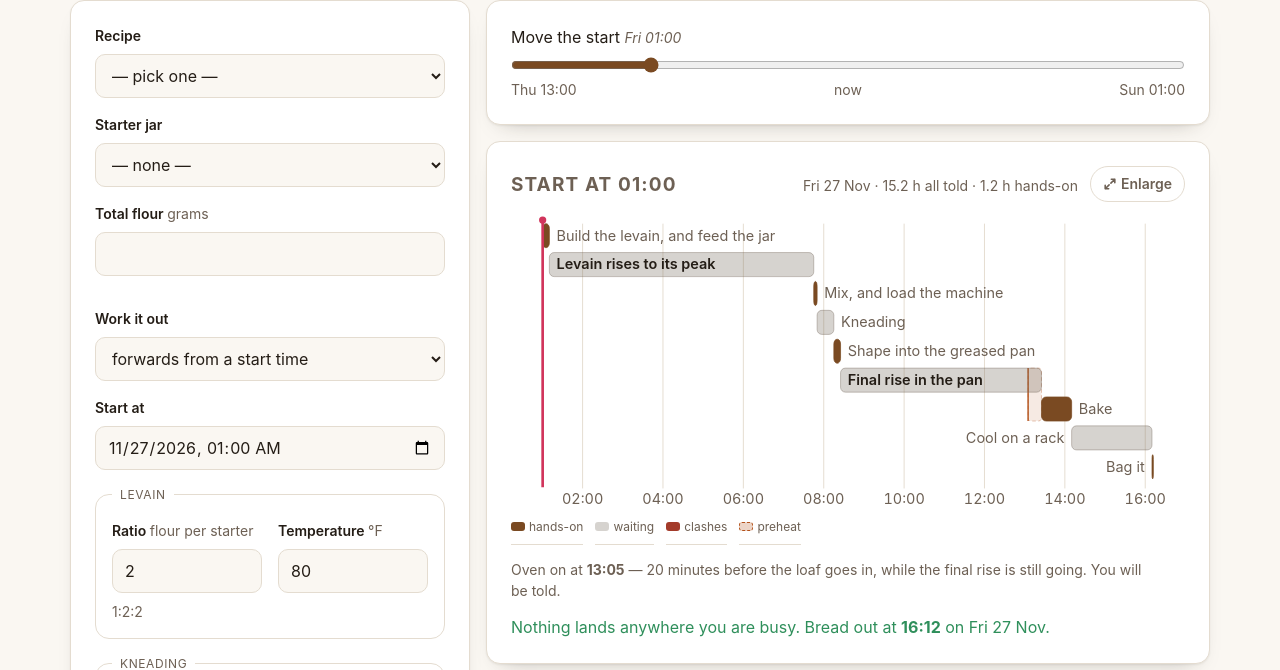
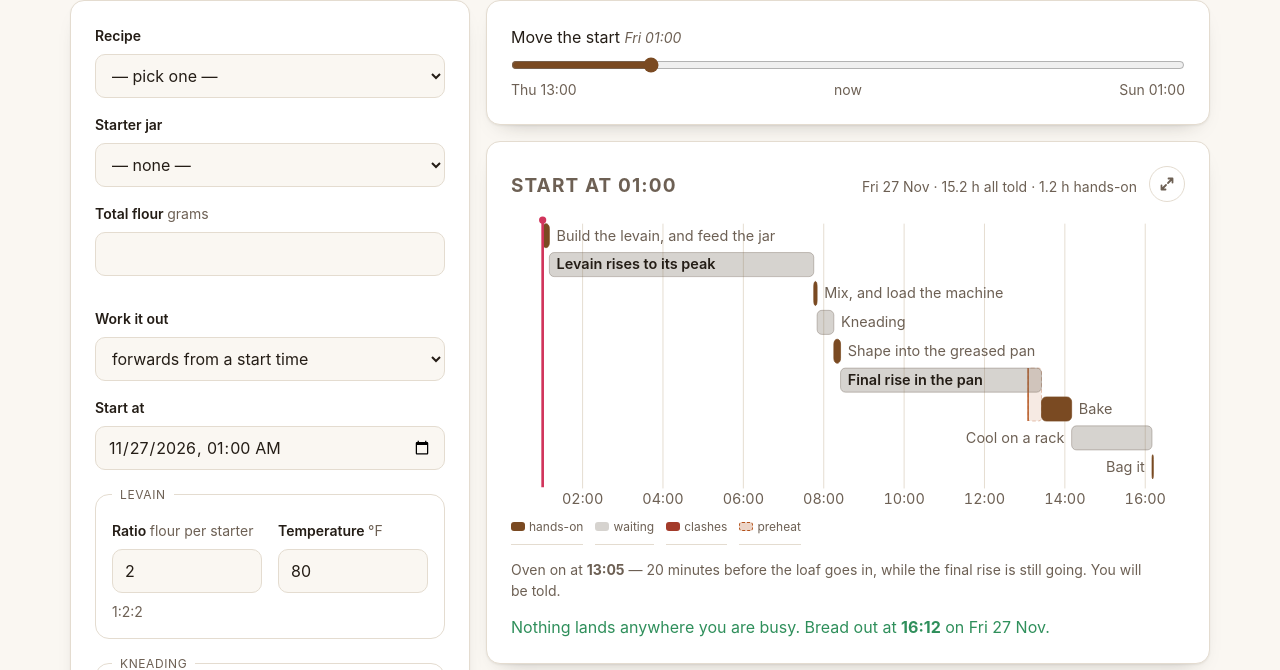
Before and after one commit to scottmclesly/zakvaska, a FastAPI app: page /plan in a window 1280 px wide. Shown: the part 195-865 px from the top of the page. Run offline with FastAPI, Linux system fonts and the light colour scheme; data that the repository does not hold is empty.

Commit message:
Charts: the enlarge button is an icon, with its name as the tooltip
Co-Authored-By: Claude Fable 5.2 <noreply@anthropic.com>

```diff
--- a/app/static/css/app.css
+++ b/app/static/css/app.css
@@ -3648,12 +3648,12 @@ table.data tfoot td { background: var(--paper); font-weight: 650; border-bottom:
 .chart-zoom {
   display: inline-flex;
   align-items: center;
-  gap: var(--s-1);
-  min-height: var(--tap-sm);
-  padding: 0 var(--s-3);
+  justify-content: center;
+  /* Just the icon, in a round button big enough for a thumb. */
+  width: var(--tap-sm);
+  height: var(--tap-sm);
+  padding: 0;
   font: inherit;
-  font-size: var(--text-sm);
-  font-weight: 600;
   color: var(--ink-soft);
   background: transparent;
   border: 1px solid var(--line);
@@ -3661,7 +3661,7 @@ table.data tfoot td { background: var(--paper); font-weight: 650; border-bottom:
   cursor: pointer;
 }
 .chart-zoom:hover { color: var(--ink); border-color: var(--accent); }
-.chart-zoom svg { width: 14px; height: 14px; }
+.chart-zoom svg { width: 16px; height: 16px; }
 .chart-zoom--float { position: absolute; top: var(--card-pad); right: var(--card-pad); z-index: 1; }
 
 .has-zoom { overflow: hidden; }
--- a/app/static/js/app.js
+++ b/app/static/js/app.js
@@ -386,10 +386,18 @@ document.addEventListener("input", (event) => {
     '<svg viewBox="0 0 16 16" fill="none" stroke="currentColor" stroke-width="1.8"' +
     ' stroke-linecap="round" stroke-linejoin="round" aria-hidden="true">' +
     '<path d="M9.5 2.5h4v4M13.5 2.5 9 7M6.5 13.5h-4v-4M2.5 13.5 7 9"/></svg>';
+  var CLOSE =
+    '<svg viewBox="0 0 16 16" fill="none" stroke="currentColor" stroke-width="1.8"' +
+    ' stroke-linecap="round" aria-hidden="true"><path d="M3.5 3.5l9 9M12.5 3.5l-9 9"/></svg>';
   var open = null;
 
+  // An icon and nothing else to look at. The word is still there for a
+  // screen reader, and as the tooltip for anyone who wonders what the
+  // arrows do.
   function label(button, zoomed) {
-    button.innerHTML = ICON + "<span>" + (zoomed ? "Close" : "Enlarge") + "</span>";
+    var word = zoomed ? "Close" : "Enlarge";
+    button.innerHTML = (zoomed ? CLOSE : ICON) + '<span class="sr-only">' + word + "</span>";
+    button.title = word;
     button.setAttribute("aria-pressed", zoomed ? "true" : "false");
   }
 
--- a/app/templates/about/index.html
+++ b/app/templates/about/index.html
@@ -66,7 +66,7 @@
       Each jar's rise since its last feed, against the next two days, with
       the hours you are busy shaded and the feeds to come as rings. Jars on
       the same flour are also set <strong>head to head</strong> on one axis.
-      Any chart opens to fill the window with <strong>Enlarge</strong>.
+      Any chart opens to fill the window from the arrows in its corner (<strong>Enlarge</strong>).
     </dd>
 
     <dt>Recipes</dt>
```
